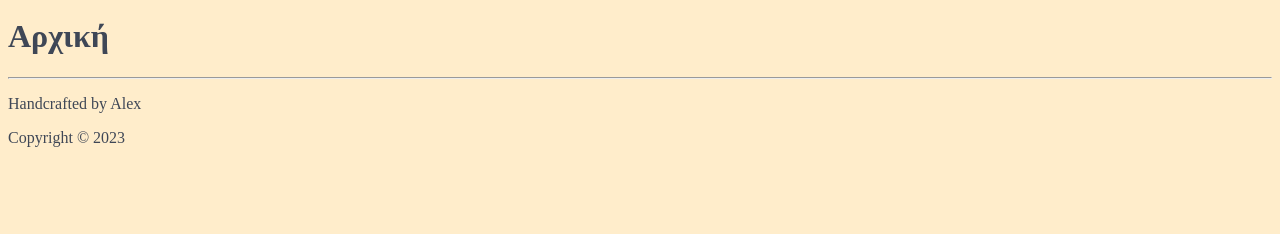
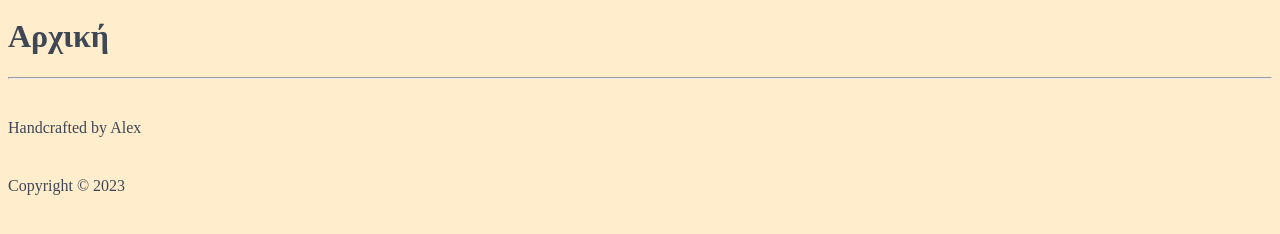
Before and after one commit to alexMet/poetic-thoughts, an Astro site: page / in a window 1280 px wide. Shown: the part 84-318 px from the top of the page. Built offline with nearby package versions, Linux system fonts and the light colour scheme; Astro itself is replaced by a stand-in of ours.

Commit message:
Fix paragraph padding

```diff
--- a/src/styles/global.css
+++ b/src/styles/global.css
@@ -6,6 +6,10 @@ html {
 html.dark {
   background-color: #3f4756;
   color: #ffedcb;
+}
+
+p {
+  padding-top: 1.5rem;
 }
 
 /* Chrome, Edge, and Safari */
```
